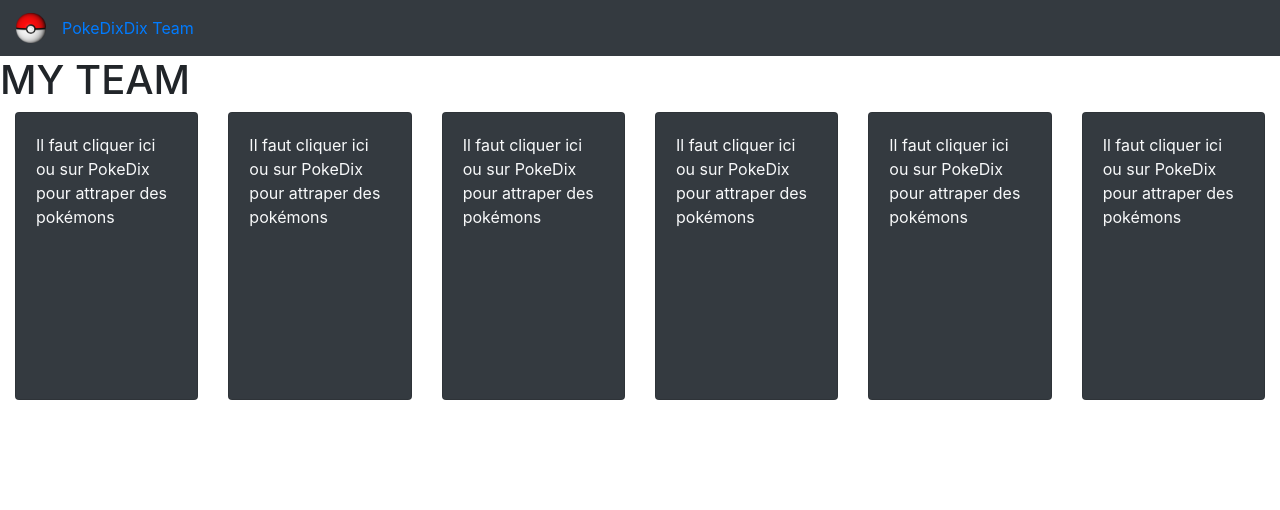
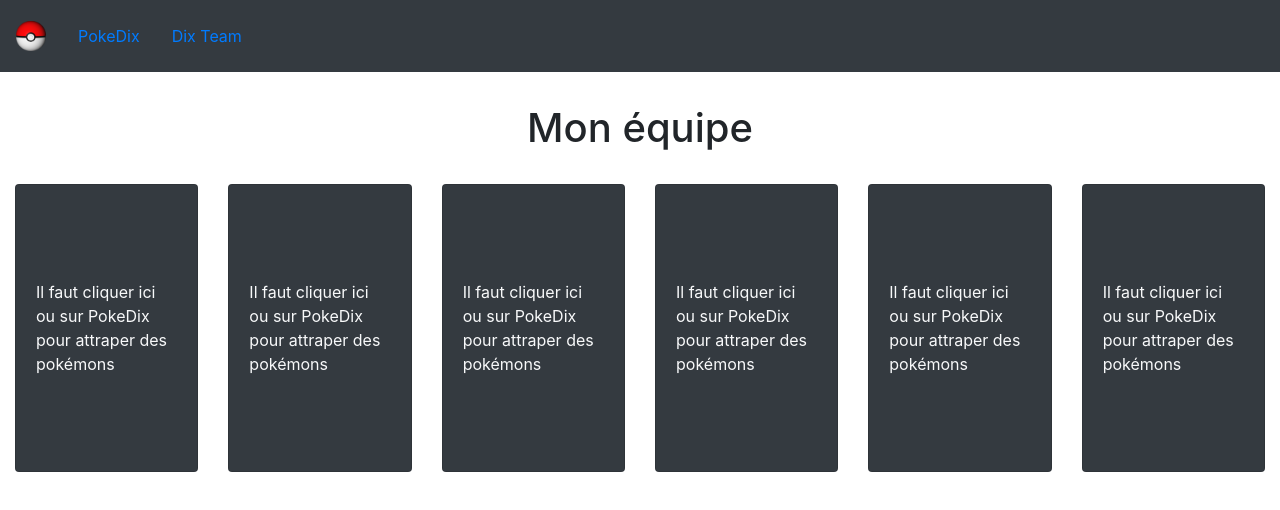
Before and after one commit to BepaTest/pokeDix, a React (Create React App) app: page /team in a window 1280 px wide. Shown: the top 510 px of the page. Built offline with nearby package versions, Linux system fonts and the light colour scheme.

Commit message:
feat(design): PokeDix page and Dix Team page design is done

```diff
--- a/src/components/EmptyList.js
+++ b/src/components/EmptyList.js
@@ -9,15 +9,10 @@ function EmptyList({ capturedPokemons }) {
     <Container fluid>
       <Row lg={6} md={3} sm={2} xs={2}>
         {emptyArr.map((slot) => (
-          <Col key={slot.index}>
+          <Col key={slot}>
             <Link to='/'>
-              <Card
-                bg='dark'
-                style={{ height: '18rem' }}
-                className='card-margin'
-                text='light'
-              >
-                <Card.Body>
+              <Card bg='dark' className='emptyCard-margin' text='light'>
+                <Card.Body className='emptyCard-body'>
                   <Card.Text>
                     Il faut cliquer ici ou sur PokeDix pour attraper des
                     pokémons
--- a/src/components/Navbar.js
+++ b/src/components/Navbar.js
@@ -15,10 +15,16 @@ const Navigation = () => {
             alt='React Bootstrap logo'
           />
         </Navbar.Brand>
-        <Nav className='mr-auto'>
-          <Link to='/'>PokeDix</Link>
-          <Link to='/team'>Dix Team</Link>
-        </Nav>
+        <Navbar.Collapse id='basic-navbar-nav'>
+          <Nav className='mr-auto'>
+            <Link to='/' className='nav-links'>
+              PokeDix
+            </Link>
+            <Link to='/team' className='nav-links'>
+              Dix Team
+            </Link>
+          </Nav>
+        </Navbar.Collapse>
       </Navbar>
     </>
   )
--- a/src/components/PokeCard.js
+++ b/src/components/PokeCard.js
@@ -2,7 +2,7 @@ import React from 'react'
 import { Card, Button } from 'react-bootstrap'
 import { Link } from 'react-router-dom'
 
-function PokeCard({ pokemon, onClick, buttonLabel }) {
+function PokeCard({ pokemon, onClick, buttonLabel, variant }) {
   const pokemonIndex = pokemon.url
     ? pokemon.url.split('/')[pokemon.url.split('/').length - 2]
     : pokemon.species.url.split('/')[pokemon.species.url.split('/').length - 2]
@@ -14,7 +14,7 @@ function PokeCard({ pokemon, onClick, buttonLabel }) {
   return (
     <Card className='card-margin' bg='primary' text='light'>
       <Link to={`/pokemon/${pokemon.name}`}>
-        <Card.Header>{pokemonIndex}</Card.Header>
+        <Card.Header className='white-color'>{pokemonIndex}</Card.Header>
 
         <Card.Img
           src={`https://raw.githubusercontent.com/PokeAPI/sprites/master/sprites/pokemon/other/official-artwork/${pokemonIndex}.png`}
@@ -23,10 +23,12 @@ function PokeCard({ pokemon, onClick, buttonLabel }) {
       </Link>
       <Card.Body>
         <Link to={`/pokemon/${pokemon.name}`}>
-          <Card.Title>{pokemon.name} </Card.Title>
+          <Card.Title className='capitalize white-color'>
+            {pokemon.name}
+          </Card.Title>
         </Link>
 
-        <Button variant='light' onClick={onClick(pokemon)}>
+        <Button variant={variant} onClick={onClick(pokemon)}>
           {buttonLabel}
         </Button>
       </Card.Body>
--- a/src/components/PokeList.js
+++ b/src/components/PokeList.js
@@ -15,7 +15,8 @@ function PokeList({ pokemons, capture, release, capturedPokemons }) {
                 key={pok.name}
                 pokemon={pok}
                 onClick={release}
-                buttonLabel='-'
+                buttonLabel='Virer de mon équipe'
+                variant='danger'
               ></PokeCard>
             </Col>
           ) : (
@@ -24,7 +25,8 @@ function PokeList({ pokemons, capture, release, capturedPokemons }) {
                 key={pok.name}
                 pokemon={pok}
                 onClick={capture}
-                buttonLabel='+'
+                buttonLabel='Ajouter à mon équipe'
+                variant='success'
               ></PokeCard>
             </Col>
           )
--- a/src/index.css
+++ b/src/index.css
@@ -12,7 +12,24 @@ code {
     monospace;
 }
 
-/*NUMBER OF CARDS PER COLUMN ON POKEDIX*/
+/*NAVBAR*/
+.nav-links {
+  margin: 1rem;
+}
+
+/*PAGE TITLE*/
+.title {
+  margin: 2rem;
+  text-align: center;
+}
+/*POKEDIX PAGE*/
+.filter-container {
+  display: flex;
+  align-items: center;
+  justify-content: center;
+  margin: 1rem;
+}
+/*number of cards per column*/
 @media (min-width: 62em) {
   .card-group {
     column-count: 5 !important;
@@ -29,9 +46,28 @@ code {
     column-count: 2 !important;
   }
 }
-/*CARD STYLE*/
+
+/*CARD FOR LIST OF POKEMONS*/
 .card-margin {
   margin-bottom: 1em;
+}
+.white-color {
+  color: white;
+}
+.capitalize {
+  text-transform: capitalize;
+}
+
+/*TEAM PAGE*/
+/*Empty card style*/
+.emptyCard-margin {
+  margin-bottom: 1em;
+  height: 18rem;
+}
+.emptyCard-body {
+  display: flex;
+  align-items: center;
+  justify-content: center;
 }
 
 /*SINGLE POKEMON CARD STYLE*/
--- a/src/pages/DixTeam.js
+++ b/src/pages/DixTeam.js
@@ -8,7 +8,7 @@ function DixTeam() {
   console.log('DixTeam: capturedPokemons', capturedPokemons)
   return (
     <div>
-      <h1>MY TEAM</h1>
+      <h1 className='title'>Mon équipe</h1>
       {PokeList({
         pokemons: capturedPokemons,
         capturedPokemons: capturedPokemons,
--- a/src/pages/PokeDix.js
+++ b/src/pages/PokeDix.js
@@ -61,27 +61,35 @@ function PokeDix() {
 
   return (
     <>
-      <PokeFilter filterPokemons={showFilteredPokemon} />
+      <h1 className='title'>Liste des Pokémon</h1>
+      <div className='filter-container'>
+        <PokeFilter filterPokemons={showFilteredPokemon} />
+      </div>
       {isNotFiltered ? (
-        <PaginationDex
-          gotoNextPage={nextPageUrl ? gotoNextPage : null}
-          gotoPrevPage={prevPageUrl ? gotoPrevPage : null}
-          pageNumber={pageNumber}
-        />
+        <div className='filter-container'>
+          <PaginationDex
+            gotoNextPage={nextPageUrl ? gotoNextPage : null}
+            gotoPrevPage={prevPageUrl ? gotoPrevPage : null}
+            pageNumber={pageNumber}
+          />
+        </div>
       ) : null}
+
       {PokeList({
         pokemons,
         capture,
         release,
         capturedPokemons,
       })}
-      {isNotFiltered ? (
-        <PaginationDex
-          gotoNextPage={nextPageUrl ? gotoNextPage : null}
-          gotoPrevPage={prevPageUrl ? gotoPrevPage : null}
-          pageNumber={pageNumber}
-        />
-      ) : null}
+      <div className='filter-container'>
+        {isNotFiltered ? (
+          <PaginationDex
+            gotoNextPage={nextPageUrl ? gotoNextPage : null}
+            gotoPrevPage={prevPageUrl ? gotoPrevPage : null}
+            pageNumber={pageNumber}
+          />
+        ) : null}
+      </div>
     </>
   )
 }
--- a/src/pages/Pokemon.js
+++ b/src/pages/Pokemon.js
@@ -67,12 +67,12 @@ function Pokemon(props) {
           {capturedPokemons.some(
             (capturedPok) => capturedPok.name === pokemonInfo.name
           ) ? (
-            <Button variant='light' onClick={release(pokemonInfo)}>
-              -
+            <Button variant='danger' onClick={release(pokemonInfo)}>
+              Virer de mon équipe
             </Button>
           ) : (
-            <Button variant='light' onClick={capture(pokemonInfo)}>
-              +
+            <Button variant='success' onClick={capture(pokemonInfo)}>
+              Ajouter à mon équipe
             </Button>
           )}
         </Card.Body>
```
